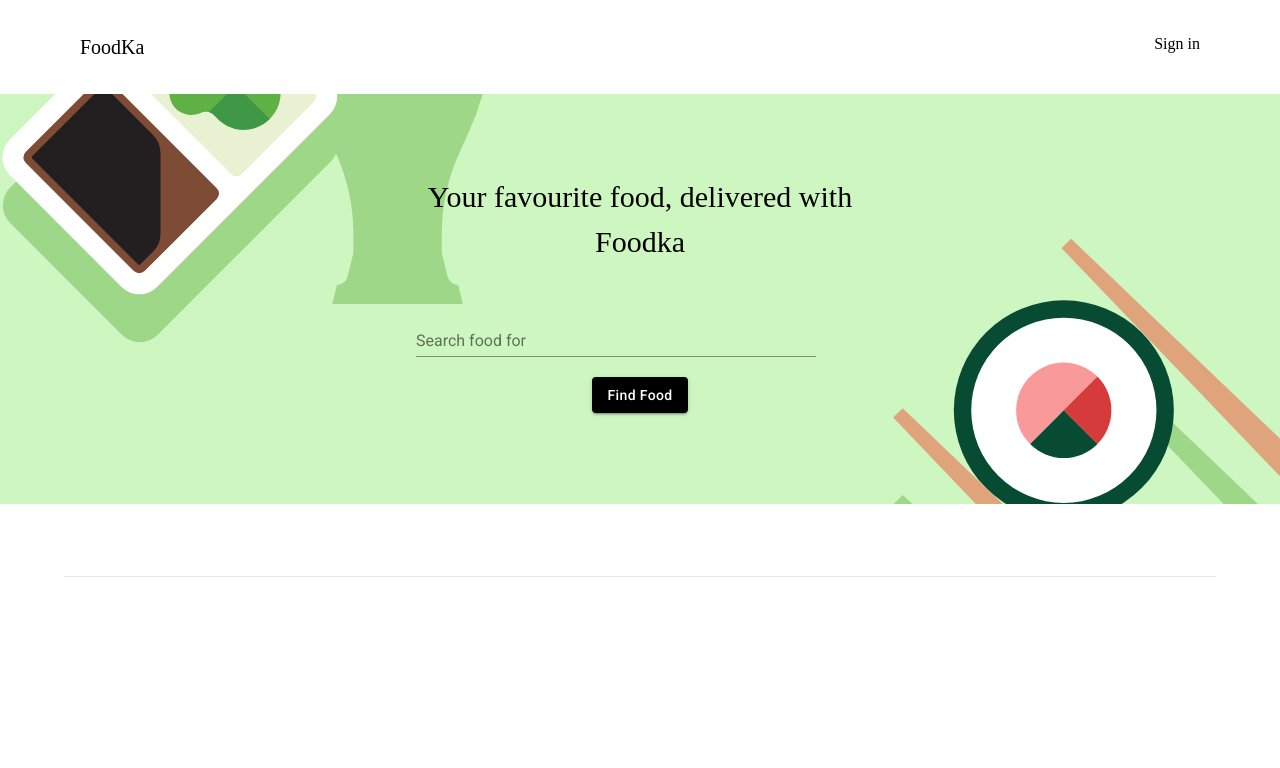
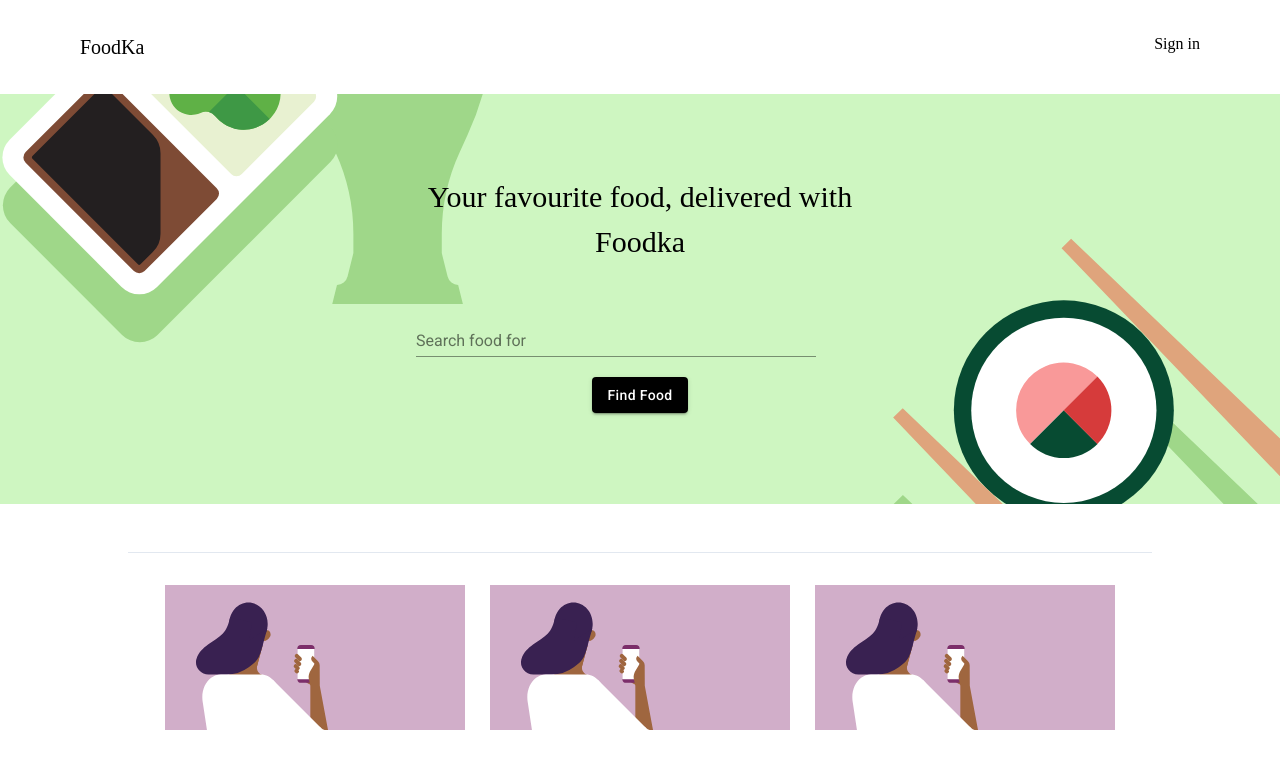
Before and after one commit to sounishnath003/foodka-angular, an Angular app in the folder foodka/: page / in a window 1280 px wide. Shown: the top 768 px of the page. Built offline with nearby package versions, Linux system fonts and the light colour scheme.

Commit message:
flex image

```diff
--- a/foodka/src/app/app.component.html
+++ b/foodka/src/app/app.component.html
@@ -4,9 +4,26 @@
 
 <div>
   <app-foodSearch></app-foodSearch>
-  <div>
-    <div class="p-6 m-10 mb-8 mt-12">
+  <div class="max-w-5xl mx-auto m-auto">
+    <div class=" mb-8 mt-12">
       <hr />
+    </div>
+    <div class="flex flex-wrap row md:flex justify-evenly col md:flex-row flex-col m-3">
+        <div class="text-center">
+            <div class="flex-col flex flex-wrap">
+                <img src="../assets/app-love.svg" class="w-full" alt="">
+            </div>
+        </div>
+        <div class="text-center">
+            <div class="flex-col flex flex-wrap">
+                <img src="../assets/app-love.svg" class="w-full" alt="">
+            </div>
+        </div>
+        <div class="text-center">
+            <div class="flex-col flex flex-wrap">
+                <img src="../assets/app-love.svg" class="w-full" alt="">
+            </div>
+        </div>
     </div>
   </div>
 </div>
```
Also changed, not shown: foodka/src/assets/app-love.svg (added).
